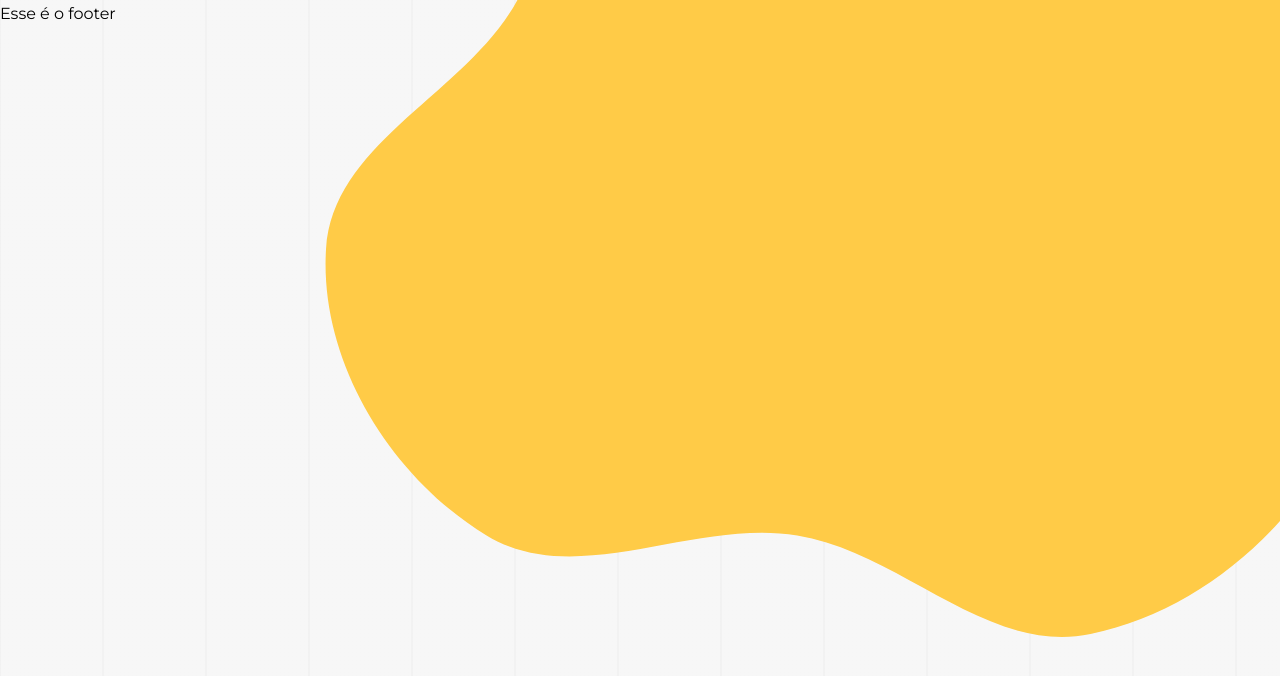
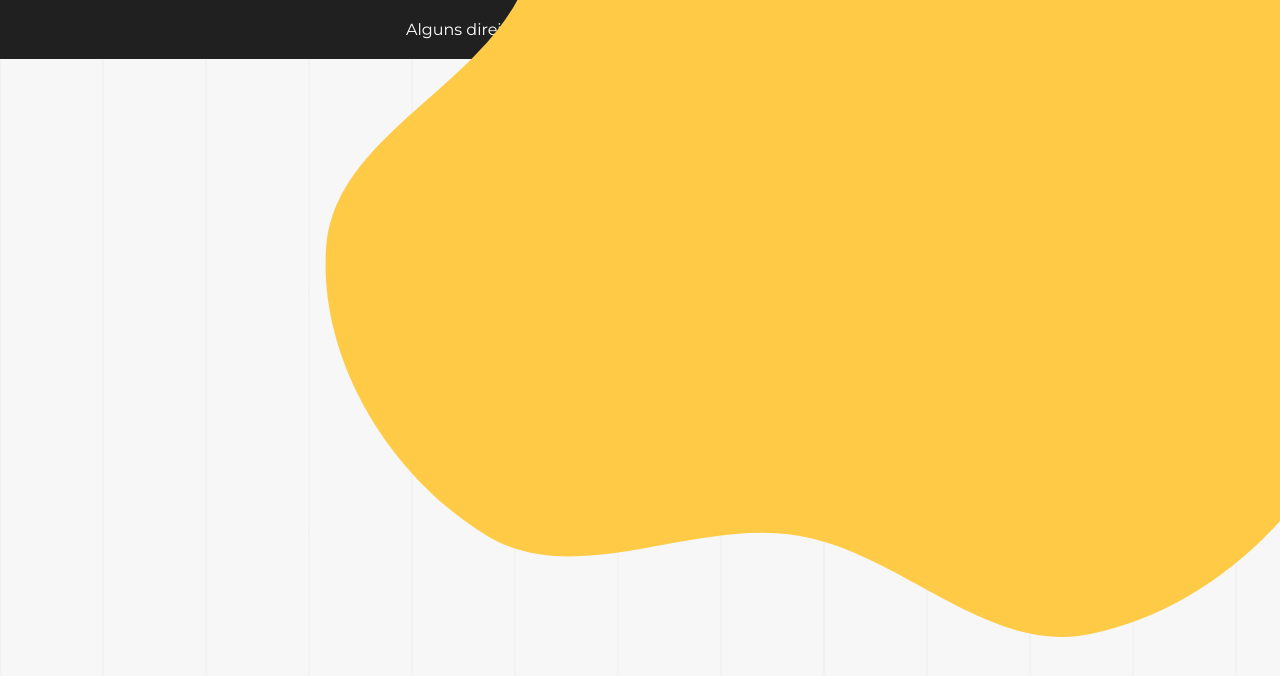
Before and after one commit to lefialho/7daysofcode-alura, a Next.js app: page /src/patterns/Footer in a window 1280 px wide. Shown: the top 676 px of the page. Built offline with nearby package versions, Linux system fonts and the light colour scheme; a web font is replaced by a local one.

Commit message:
Adicionado o footer e alterado os estilos

```diff
--- a/pages/_app.js
+++ b/pages/_app.js
@@ -16,10 +16,10 @@ const theme = {
     fontFamily: '"Elsie Swash Caps", cursive',
     fontSize: 'var(--font-size-subtitle)',
     lineHeight: 1.1,
-    color: 'var(--text-color)',
+    color: 'var(--secondary-color)',
   },
   text: {
-    color: 'var(--text-color)',
+    color: 'var(--secondary-color)',
     fontSize: 'var(--font-size-tag)',
     opacity: 0.5,
   }
--- a/pages/index.js
+++ b/pages/index.js
@@ -3,7 +3,7 @@ import Header from './src/patterns/Header'
 import Newsletter from './src/components/Newsletter'
 import ComoConseguir from './src/components/ComoConseguir'
 import Ofertas from './src/components/Ofertas'
-// import Footer from './src/patterns/Footer'
+import Footer from './src/patterns/Footer'
 
 export default function Home() {
   return (
@@ -12,7 +12,7 @@ export default function Home() {
       <Newsletter />
       <ComoConseguir />
       <Ofertas />
-      {/* <Footer /> */}
+      <Footer />
     </main>
   )
 }
--- a/pages/src/patterns/Footer/index.js
+++ b/pages/src/patterns/Footer/index.js
@@ -1,8 +1,6 @@
 function Footer() {
   return (
-    <footer>
-      Esse é o footer
-    </footer>
+    <footer className="footer">Alguns direitos reservados - Copyright © by Leandro Fialho</footer>
   );
 }
 
--- /dev/null
+++ b/styles/_footer.scss
@@ -0,0 +1,6 @@
+.footer {
+  background-color: var(--secondary-color);
+  color: #fff;
+  text-align: center;
+  padding: var(--small-size);
+}
--- a/styles/_mixins.scss
+++ b/styles/_mixins.scss
@@ -2,25 +2,25 @@
   font-family: var(--font-title);
   font-size: var(--font-size-title);
   line-height: 1.1;
-  color: var(--text-color);
+  color: var(--secondary-color);
 }
 
 @mixin subtitle() {
   font-family: var(--font-title);
   font-size: var(--font-size-subtitle);
   line-height: 1.1;
-  color: var(--text-color);
+  color: var(--secondary-color);
 }
 
 @mixin subtitle-2() {
   font-family: var(--font-title);
   font-size: var(--font-size-subtitle-2);
   line-height: 1.1;
-  color: var(--text-color);
+  color: var(--secondary-color);
 }
 
 @mixin text() {
-  color: var(--text-color);
+  color: var(--secondary-color);
   opacity: 0.5;
 }
 
--- a/styles/_newsletter.scss
+++ b/styles/_newsletter.scss
@@ -16,7 +16,7 @@
   &__tag {
     font-size: var(--font-size-tag);
     opacity: 0.5;
-    color: var(--text-color);
+    color: var(--secondary-color);
   }
 
   &__title {
--- a/styles/_ofertas.scss
+++ b/styles/_ofertas.scss
@@ -1,4 +1,6 @@
 .ofertas {
+  margin-bottom: var(--large-size);
+
   &__wrapper-title {
     display: grid;
     place-items: center;
@@ -56,7 +58,7 @@
     }
 
     &:hover {
-      color: var(--text-color);
+      color: var(--secondary-color);
     }
   }
 
@@ -68,6 +70,8 @@
   }
 
   @media (max-width: 768px) {
+    margin-bottom: var(--small-size);
+
     &__list {
       gap: var(--small-gap);
     }
--- a/styles/_variables.scss
+++ b/styles/_variables.scss
@@ -11,7 +11,7 @@
   // color
   --base-hue-primary-color: 43;
   --base-saturation-primary-color: 100%;
-  --text-color: #202020;
+  --secondary-color: #202020;
   --primary-color: hsl(var(--base-hue-primary-color), var(--base-saturation-primary-color), 64%);
   --primary-light-color: hsl(var(--base-hue-primary-color), var(--base-saturation-primary-color), 70%);
   // size
--- a/styles/index.scss
+++ b/styles/index.scss
@@ -5,3 +5,4 @@
 @import './header';
 @import './newsletter';
 @import './ofertas';
+@import './footer';
```
